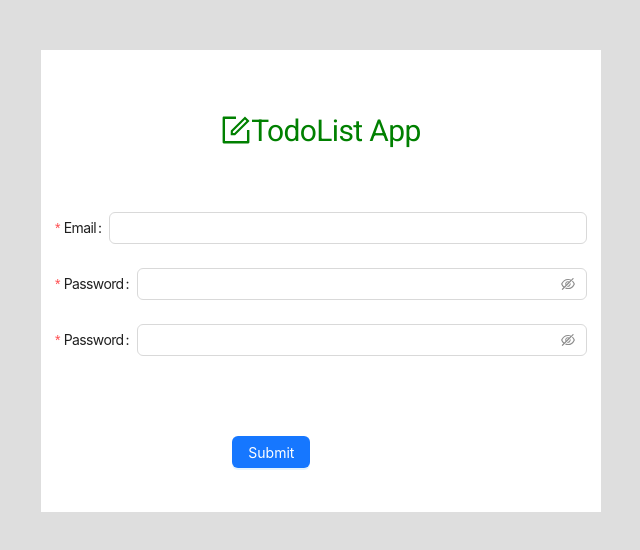
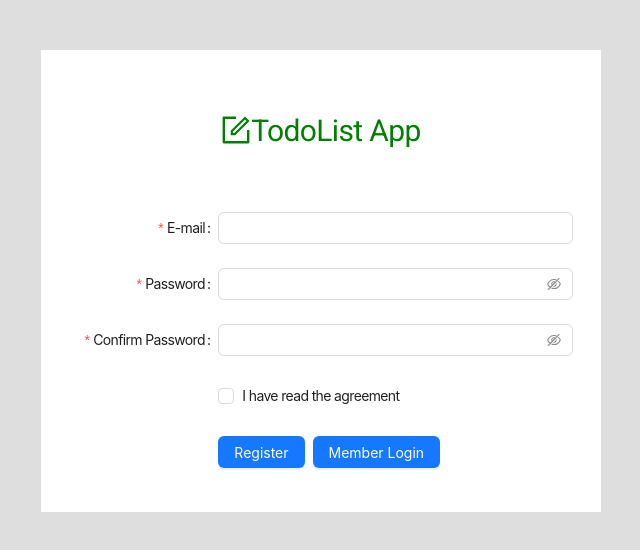
Before and after one commit to MaraisLee/ts_todo, a React (Create React App) app: page /join in a window 1280 px wide. Shown: the top 550 px of the page, without its empty margins (319-959 px from the left). Built offline with nearby package versions, Linux system fonts and the light colour scheme; no server answers; the database is empty.

Commit message:
fb로그인, 로그아웃, 회원탈퇴 완료

```diff
--- a/src/App.tsx
+++ b/src/App.tsx
@@ -1,19 +1,41 @@
 import * as css from "./styles/style";
-import "./App.css";
 import { FormOutlined } from "@ant-design/icons";
-import { CallBacksType, StatesType } from "./AppContainer";
+import { ExclamationCircleOutlined } from "@ant-design/icons";
+import { Button, Modal, Space } from "antd";
+import {
+  CallBacksFireBaseType,
+  CallBacksType,
+  StatesType,
+} from "./AppContainer";
 import { BrowserRouter, Routes, Route } from "react-router-dom";
 import Todo from "./pages/Todo";
 import NotFound from "./pages/NotFound";
 import TodoEdit from "./pages/TodoEdit";
 import Login from "./pages/Login";
 import Join from "./pages/Join";
+import { useState } from "react";
 type propsType = {
   states: StatesType;
   callBacks: CallBacksType;
+  callBacksFireBase: CallBacksFireBaseType;
+  userLogin: Boolean;
 };
 
-function App({ states, callBacks }: propsType) {
+function App({ states, callBacks, callBacksFireBase, userLogin }: propsType) {
+  const [isModalOpen, setIsModalOpen] = useState(false);
+
+  const showModal = () => {
+    setIsModalOpen(true);
+  };
+
+  const handleOk = () => {
+    setIsModalOpen(false);
+    callBacksFireBase.fbDeleteUser();
+  };
+
+  const handleCancel = () => {
+    setIsModalOpen(false);
+  };
   return (
     <BrowserRouter>
       <css.Wrapper className="wrap">
@@ -21,17 +43,54 @@ function App({ states, callBacks }: propsType) {
           <css.AppTitle>
             <FormOutlined />
             TodoList App
+            {userLogin && (
+              <>
+                <Button onClick={callBacksFireBase.fbLogout}>로그아웃</Button>
+                <Button onClick={showModal}>회원탈퇴</Button>
+                <Modal
+                  title="회원탈퇴"
+                  open={isModalOpen}
+                  onOk={handleOk}
+                  onCancel={handleCancel}
+                >
+                  <p>정말로 탈퇴하시겠습니까?</p>
+                </Modal>
+              </>
+            )}
           </css.AppTitle>
         </css.Inner>
         {/* 라우팅 영역 */}
         <Routes>
           {/* 로그인 화면 */}
-          <Route path="/join" element={<Join />} />
-          <Route path="/login" element={<Login />} />
+          <Route
+            path="/login"
+            element={
+              <Login
+                userLogin={userLogin}
+                callBacksFireBase={callBacksFireBase}
+              />
+            }
+          />
+          {/* 회원가입 */}
+          <Route
+            path="/join"
+            element={
+              <Join
+                callBacksFireBase={callBacksFireBase}
+                userLogin={userLogin}
+              />
+            }
+          />
           {/* 첫화면 : 입력창, 목록창 */}
           <Route
             path="/"
-            element={<Todo states={states} callBacks={callBacks} />}
+            element={
+              <Todo
+                states={states}
+                callBacks={callBacks}
+                userLogin={userLogin}
+              />
+            }
           />
           {/* 수정화면 : 편집창 */}
           <Route
--- a/src/AppContainer.tsx
+++ b/src/AppContainer.tsx
@@ -1,9 +1,10 @@
-import { auth, fireDB } from "./firebase";
 import { useEffect, useState } from "react";
+import App from "./App";
 // 상태관리를 위한 객체복사 라이브러리
 import produce from "immer";
-import App from "./App";
 import moment from "moment";
+// firebase 관련
+import { fireDB, auth } from "./firebase";
 import {
   collection,
   deleteDoc,
@@ -15,7 +16,9 @@ import {
 } from "firebase/firestore";
 import {
   createUserWithEmailAndPassword,
+  deleteUser,
   signInWithEmailAndPassword,
+  User,
 } from "firebase/auth";
 
 export type TodoType = {
@@ -26,8 +29,16 @@ export type TodoType = {
   sticker: string;
   date: string;
 };
+// 상태를 변경하는 함수를 묶어서 타입으로 정의해 볼까?
 
-// 사용함수 모음집
+// 꼭 타입으로 정의해서 진행하지 않으셔도 됩니다.
+// 즉, 처음부터 최적화를 하는 것은 좋지않은 거 같더군요.
+// 나 혼자 관리하는 개발을 주도 : 타입정의하는것 좋다.
+
+// 타인과 개발한다 : 쪼금 생각을 해야 한다.
+// 단점 : 타인이 Type에 대한 구성을 파악하는 시간 소비
+//        타인이 Type에 학습을 해야 한다.
+// 더 큰 장점 : 오류가 줄어든다(오타, 오류를 줄인다. 안정성)
 export type CallBacksType = {
   addTodo: (
     uid: string,
@@ -40,12 +51,18 @@ export type CallBacksType = {
   updateTodo: (todo: TodoType) => void;
   deleteTodo: (todo: TodoType) => void;
   sortTodo: (sortType: string) => void;
-  // 있을수도 없을수도
   clearTodo?: () => void;
 };
-// 데이터 목록의 type
 export type StatesType = {
   todoList: Array<TodoType>;
+};
+
+// 로그인 및 회원가입 타입정의
+export type CallBacksFireBaseType = {
+  fbLogin: (email: string, password: string) => void;
+  fbJoin: (email: string, password: string) => void;
+  fbLogout: () => void;
+  fbDeleteUser: () => void;
 };
 
 const AppContainer = () => {
@@ -56,32 +73,36 @@ const AppContainer = () => {
 
   // firebase Storage 이름
   const firebaseStorageName = "tsmemo";
-  // 컬렉션(DB 단위:  MongoDB) 불러오기
+  // 컬렉션(DataBase 단위: MongoDB 참조) 불러오기
   const memoCollectionRef = collection(fireDB, firebaseStorageName);
 
-  // 로컬스토리지 활용 => fb 로 변경
+  // 로컬스토리지 활용 : 파이어베이스로 변경
   const getLocalData = async () => {
     // const data = localStorage.getItem(localStorageName);
+    // console.log("localStorage", data);
+
     const q = await query(memoCollectionRef);
     const data = await getDocs(q);
-    // console.log("fb clt", data);
+    // console.log("firebase collection data : ", data);
 
     if (data !== null) {
       // initData = JSON.parse(data);
       // 모든 데이터 가져와서 뜯기
+      // [ {}, {}, {}, ....]
       const firebaseData = data.docs.map((doc) => ({
         ...doc.data(),
       }));
+      // firebaseData = [ {}, {}, {}, ....]
+      // Array<TodoType> 형태가 아니라서 아래로 변환한다.
       const initData = firebaseData.map((item) => {
-        // fb 에서 가져온 데이터를
-        // 우리가 만든 Type 으로 변환하기 (as 사용)
+        // 파이어베이스에서 가져온 데이터를
+        // TypeScript 에서 우리가 만든 Type 으로 형변환하기
         return item as TodoType;
       });
-      // setTodoList(Array<TodoType>); 형태를 원했다.
+      // setTodoList(Array<TodoType>) 형을 원했다.
       setTodoList(initData);
     }
   };
-
   // 화면의 내용을 갱신해 주기 위해서 state Hook 사용
   const [todoList, setTodoList] = useState<Array<TodoType>>(initData);
 
@@ -94,7 +115,7 @@ const AppContainer = () => {
     sticker: string,
     date: string
   ) => {
-    // fb 에 쓰기
+    // firebase 에 쓰기
     try {
       const res = await setDoc(doc(fireDB, firebaseStorageName, uid), {
         uid: uid,
@@ -109,7 +130,15 @@ const AppContainer = () => {
       console.log(e);
     }
 
-    // Immer 사용
+    // 새로운 todoType 생성
+    // 기존 todoList state 를 복사하고,
+    // 추가 todoList 를 합쳐주고,
+    // todoList state 를 업데이트한다.
+    // 이때, immutable 을 유지한다.
+    // 필수 라이브러리로 Immer 가 있다.
+    // Immer 는 객체의 불변성을 유지하는 것으로
+    // 업무에서 필수로 활용한다.
+    // 즉, {...todoList, newTodo} 를 대신한다.
     let newTodoList = produce(todoList, (draft) => {
       draft.push({
         uid: uid,
@@ -122,9 +151,9 @@ const AppContainer = () => {
     });
     // state 업데이트 : 화면 갱신
     setTodoList(newTodoList);
+
     // localStorage.setItem(localStorageName, JSON.stringify(newTodoList));
   };
-
   // 수정기능
   const updateTodo = async (todo: TodoType) => {
     // 원하는 데이터 가져옴
@@ -144,8 +173,10 @@ const AppContainer = () => {
       // console.log("end");
     }
 
+    // console.log("갱신될 내용 : ", todo);
     // 1. 먼저 uid 를 비교해서 배열의 순서에 맞는 1개를 찾는다.
     const index = todoList.findIndex((item) => item.uid === todo.uid);
+    // console.log("갱신될 index : ", index);
     // 2. 해당하는 uid 의 내용을 갱신한다.
     const newTodoList = produce(todoList, (draft) => {
       draft[index] = {
@@ -159,19 +190,22 @@ const AppContainer = () => {
     });
     // 3. state를 업데이트한다.
     setTodoList(newTodoList);
+
     // localStorage.setItem(localStorageName, JSON.stringify(newTodoList));
   };
   // 삭제기능
   const deleteTodo = async (todo: TodoType) => {
+    // firebase 데이터 1개 삭제
     const userDoc = doc(fireDB, firebaseStorageName, todo.uid);
     try {
       const res = await deleteDoc(userDoc);
-      console.log(res); // res는 undefined
+      // console.log(res); // res는 undefined
     } catch (e) {
       console.log(e);
     } finally {
       console.log("end");
     }
+
     let index = todoList.findIndex((item) => todo.uid === item.uid);
     // state 의 목록을 삭제 후 갱신한다. 불변성 라이브러리 (immer) 활용
     // let newTodoList = produce( 대상, (draft) => {})
@@ -183,6 +217,7 @@ const AppContainer = () => {
       draft.splice(index, 1);
     });
     setTodoList(newTodoList);
+
     // localStorage.setItem(localStorageName, JSON.stringify(newTodoList));
   };
   // 전체 목록 삭제
@@ -204,10 +239,9 @@ const AppContainer = () => {
 
     // localStorage.removeItem(localStorageName);
   };
-
   // 정렬기능
   const sortTodo = (sortType: string) => {};
-  // state 관리기능 type
+  // state 관리기능타입
   const callBacks: CallBacksType = {
     addTodo,
     updateTodo,
@@ -216,46 +250,84 @@ const AppContainer = () => {
     clearTodo,
   };
 
-  // 데이터목록
+  // 데이터목록의 타입
   const states: StatesType = { todoList };
 
-  // 사용자 기능
-  //  회원가입
-  const faJoin = (email: string, password: string) => {
+  // 현재 사용자가 로그인 된 상태인지 아닌지 구별
+  const [userLogin, setUserLogin] = useState(false);
+  // 사용자 로그인 기능
+  const fbLogin = (email: string, password: string) => {
+    signInWithEmailAndPassword(auth, email, password)
+      .then((userCredential) => {
+        // Signed in
+        const user = userCredential.user;
+        console.log(user);
+        setUserLogin(true);
+      })
+      .catch((error) => {
+        const errorCode = error.code;
+        const errorMessage = error.message;
+        console.log("errorCode : ", errorCode);
+        console.log("errorMessage : ", errorMessage);
+      });
+  };
+
+  // 사용자 가입
+  const fbJoin = (email: string, password: string) => {
     createUserWithEmailAndPassword(auth, email, password)
       .then((userCredential) => {
         // Signed in
         const user = userCredential.user;
         console.log(user);
+        // 생각을 더 해보자 ????
+        setUserLogin(true);
       })
       .catch((error) => {
         const errorCode = error.code;
         const errorMessage = error.message;
-        console.log("errCode : ", errorCode);
-        console.log("errMessage : ", errorMessage);
+        console.log("errorCode : ", errorCode);
+        console.log("errorMessage : ", errorMessage);
       });
   };
-  // 로그인
-  const fbLogin = (email: string, password: string) => {
-    signInWithEmailAndPassword(auth, email, password)
-      .then((userCredential) => {
-        // Signed in
-        const user = userCredential.user;
-        // ...
+  // 사용자 로그아웃
+  const fbLogout = () => {
+    auth.signOut();
+    setUserLogin(false);
+  };
+  // 회원탈퇴
+  const fbDeleteUser = async () => {
+    await deleteUser(auth.currentUser as User)
+      .then(() => {
+        // User deleted.
+        setUserLogin(false);
       })
       .catch((error) => {
-        const errorCode = error.code;
-        const errorMessage = error.message;
-        console.log("errCode : ", errorCode);
-        console.log("errMessage : ", errorMessage);
+        // An error ocurred
+        // ...
+        console.log("회원 탈퇴 실패");
       });
+  };
+
+  // 로그인 관리 기능 타입
+  const callBacksFireBase: CallBacksFireBaseType = {
+    fbLogin,
+    fbJoin,
+    fbLogout,
+    fbDeleteUser,
   };
 
   useEffect(() => {
     getLocalData();
   }, []);
 
-  return <App states={states} callBacks={callBacks} />;
+  return (
+    <App
+      states={states}
+      callBacks={callBacks}
+      callBacksFireBase={callBacksFireBase}
+      userLogin={userLogin}
+    />
+  );
 };
 
 export default AppContainer;
--- a/src/pages/Join.tsx
+++ b/src/pages/Join.tsx
@@ -1,60 +1,155 @@
-import { LockOutlined, UserOutlined } from "@ant-design/icons";
-import { Button, Checkbox, Form, Input } from "antd";
+import React, { useEffect } from "react";
 
-const Join = () => {
+import { Button, Checkbox, Form, Input, Space } from "antd";
+import { useNavigate } from "react-router-dom";
+import { CallBacksFireBaseType } from "../AppContainer";
+
+const formItemLayout = {
+  labelCol: {
+    xs: { span: 24 },
+    sm: { span: 8 },
+  },
+  wrapperCol: {
+    xs: { span: 24 },
+    sm: { span: 16 },
+  },
+};
+
+const tailFormItemLayout = {
+  wrapperCol: {
+    xs: {
+      span: 24,
+      offset: 0,
+    },
+    sm: {
+      span: 16,
+      offset: 8,
+    },
+  },
+};
+type PropsType = {
+  callBacksFireBase: CallBacksFireBaseType;
+  userLogin: Boolean;
+};
+
+// css 코드는 App.css 넣어둠.
+const Join = ({ callBacksFireBase, userLogin }: PropsType) => {
+  // 웹브라우저 내용 갱신
+  const navigate = useNavigate();
+  const [form] = Form.useForm();
+
   const onFinish = (values: any) => {
-    console.log("Success:", values);
+    // firebase 로 회원가입에 필요한 정보 전송
+    console.log("Received values of form: ", values);
+    callBacksFireBase.fbJoin(values.email, values.password);
   };
 
-  const onFinishFailed = (errorInfo: any) => {
-    console.log("Failed:", errorInfo);
-  };
+  useEffect(() => {
+    if (userLogin) {
+      navigate("/");
+    }
+  }, [userLogin]);
 
   return (
-    <div style={{ paddingBottom: 20 }}>
+    <div style={{ paddingBottom: 20, minHeight: 300 }}>
       <Form
-        name="basic"
-        labelCol={{}}
-        wrapperCol={{}}
-        style={{ maxWidth: "95%", margin: "0 auto" }}
-        initialValues={{ remember: true }}
+        {...formItemLayout}
+        form={form}
+        name="register"
         onFinish={onFinish}
-        onFinishFailed={onFinishFailed}
-        autoComplete="off"
+        initialValues={{}}
+        style={{ maxWidth: "95%" }}
+        scrollToFirstError
       >
         <Form.Item
-          label="Email"
           name="email"
-          rules={[{ required: true, message: "Please input your username!" }]}
+          label="E-mail"
+          rules={[
+            {
+              type: "email",
+              message: "The input is not valid E-mail!",
+            },
+            {
+              required: true,
+              message: "Please input your E-mail!",
+            },
+          ]}
         >
           <Input />
         </Form.Item>
 
         <Form.Item
+          name="password"
           label="Password"
-          name="password"
-          rules={[{ required: true, message: "Please input your password!" }]}
-        >
-          <Input.Password />
-        </Form.Item>
-        <Form.Item
-          label="Password"
-          name="password2"
-          rules={[{ required: true, message: "Please input your password!" }]}
+          rules={[
+            {
+              required: true,
+              message: "Please input your password!",
+            },
+          ]}
+          hasFeedback
         >
           <Input.Password />
         </Form.Item>
 
         <Form.Item
-          name="remember"
+          name="confirm"
+          label="Confirm Password"
+          dependencies={["password"]}
+          hasFeedback
+          rules={[
+            {
+              required: true,
+              message: "Please confirm your password!",
+            },
+            ({ getFieldValue }) => ({
+              validator(_, value) {
+                if (!value || getFieldValue("password") === value) {
+                  return Promise.resolve();
+                }
+                return Promise.reject(
+                  new Error("The two passwords that you entered do not match!")
+                );
+              },
+            }),
+          ]}
+        >
+          <Input.Password />
+        </Form.Item>
+
+        <Form.Item
+          name="agreement"
           valuePropName="checked"
-          wrapperCol={{ offset: 8, span: 16 }}
-        ></Form.Item>
+          rules={[
+            {
+              validator: (_, value) =>
+                value
+                  ? Promise.resolve()
+                  : Promise.reject(new Error("Should accept agreement")),
+            },
+          ]}
+          {...tailFormItemLayout}
+        >
+          <Checkbox>
+            I have read the <a href="">agreement</a>
+          </Checkbox>
+        </Form.Item>
+        <Form.Item {...tailFormItemLayout}>
+          <Space>
+            {/* 회원가입 데이터 전송 */}
+            <Button type="primary" htmlType="submit">
+              Register
+            </Button>
 
-        <Form.Item wrapperCol={{ offset: 8, span: 16 }}>
-          <Button type="primary" htmlType="submit">
-            Submit
-          </Button>
+            {/* 로그인 창으로 이동 */}
+            <Button
+              type="primary"
+              htmlType="button"
+              onClick={() => navigate("/login")}
+            >
+              Member Login
+            </Button>
+          </Space>
         </Form.Item>
       </Form>
     </div>
--- a/src/pages/Login.tsx
+++ b/src/pages/Login.tsx
@@ -1,29 +1,44 @@
 import { LockOutlined, UserOutlined } from "@ant-design/icons";
 import { Button, Checkbox, Form, Input } from "antd";
-import { Link } from "react-router-dom";
+import { useEffect } from "react";
+import { Link, useNavigate } from "react-router-dom";
+import { CallBacksFireBaseType } from "../AppContainer";
 
-const Login = () => {
+type PropsType = {
+  callBacksFireBase: CallBacksFireBaseType;
+  userLogin: Boolean;
+};
+
+const Login = ({ userLogin, callBacksFireBase }: PropsType) => {
+  const navigate = useNavigate();
+  const [form] = Form.useForm();
   const onFinish = (values: any) => {
     console.log("Received values of form: ", values);
+    callBacksFireBase.fbLogin(values.email, values.password);
   };
-  const onFinishFailed = (errorInfo: any) => {
-    console.log("Failed:", errorInfo);
-  };
+
+  useEffect(() => {
+    if (userLogin) {
+      navigate("/");
+    }
+  }, [userLogin]);
+
   return (
-    <div style={{ paddingBottom: 20 }}>
+    <div style={{ paddingBottom: 20, margin: "0 50px" }}>
       <Form
+        form={form}
         name="normal_login"
         className="login-form"
         initialValues={{ remember: true }}
         onFinish={onFinish}
       >
         <Form.Item
-          name="username"
+          name="email"
           rules={[{ required: true, message: "Please input your Username!" }]}
         >
           <Input
             prefix={<UserOutlined className="site-form-item-icon" />}
-            placeholder="Username"
+            placeholder="Email"
           />
         </Form.Item>
         <Form.Item
@@ -40,18 +55,10 @@ const Login = () => {
           <Form.Item name="remember" valuePropName="checked" noStyle>
             <Checkbox>Remember me</Checkbox>
           </Form.Item>
-
-          <Link to="/" className="login-form-forgot">
-            Forgot password
-          </Link>
         </Form.Item>
 
         <Form.Item>
-          <Button
-            type="primary"
-            htmlType="submit"
-            className="login-form-button"
-          >
+          <Button type="primary" htmlType="submit" style={{ marginRight: 10 }}>
             Log in
           </Button>
           Or <Link to="/join">register now!</Link>
```
Also changed, not shown: src/App.css (+0 -38 lines), src/pages/Todo.tsx (+16 -2 lines).
